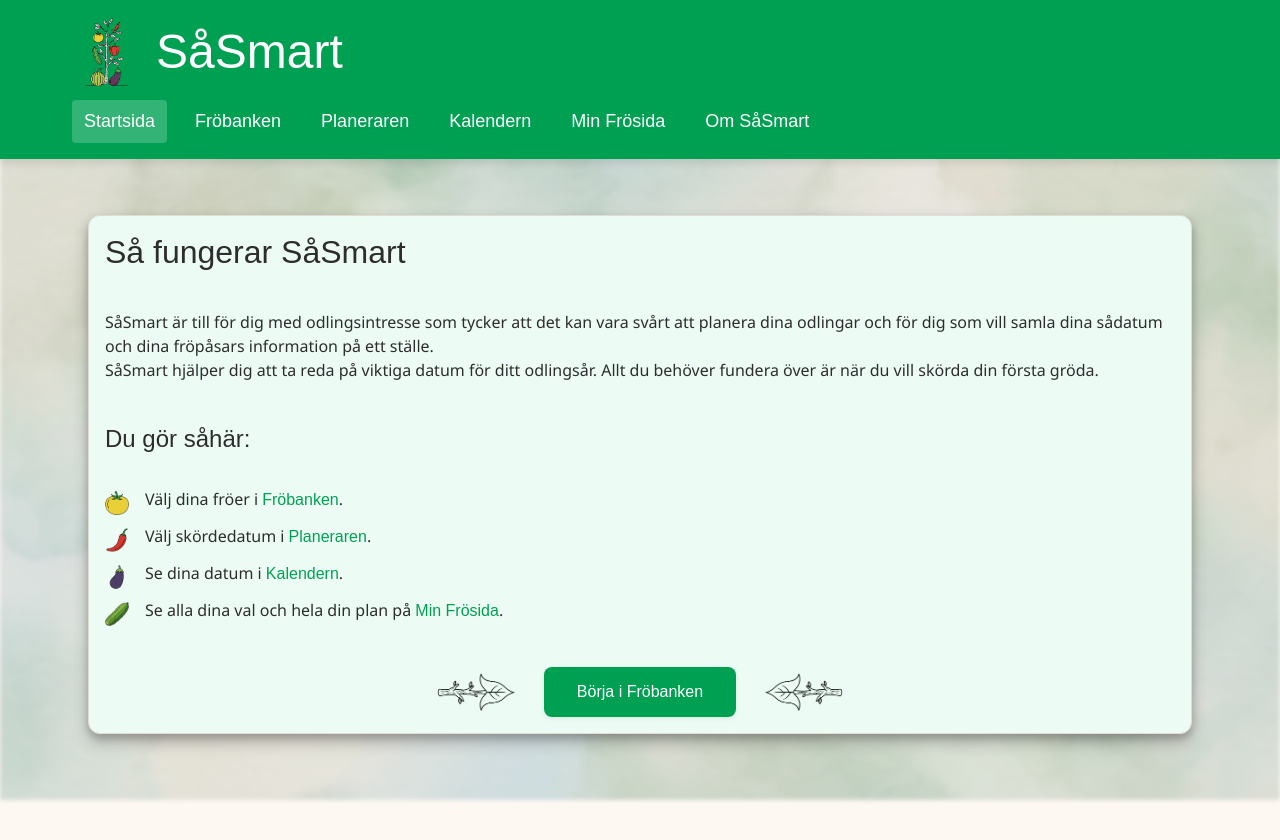
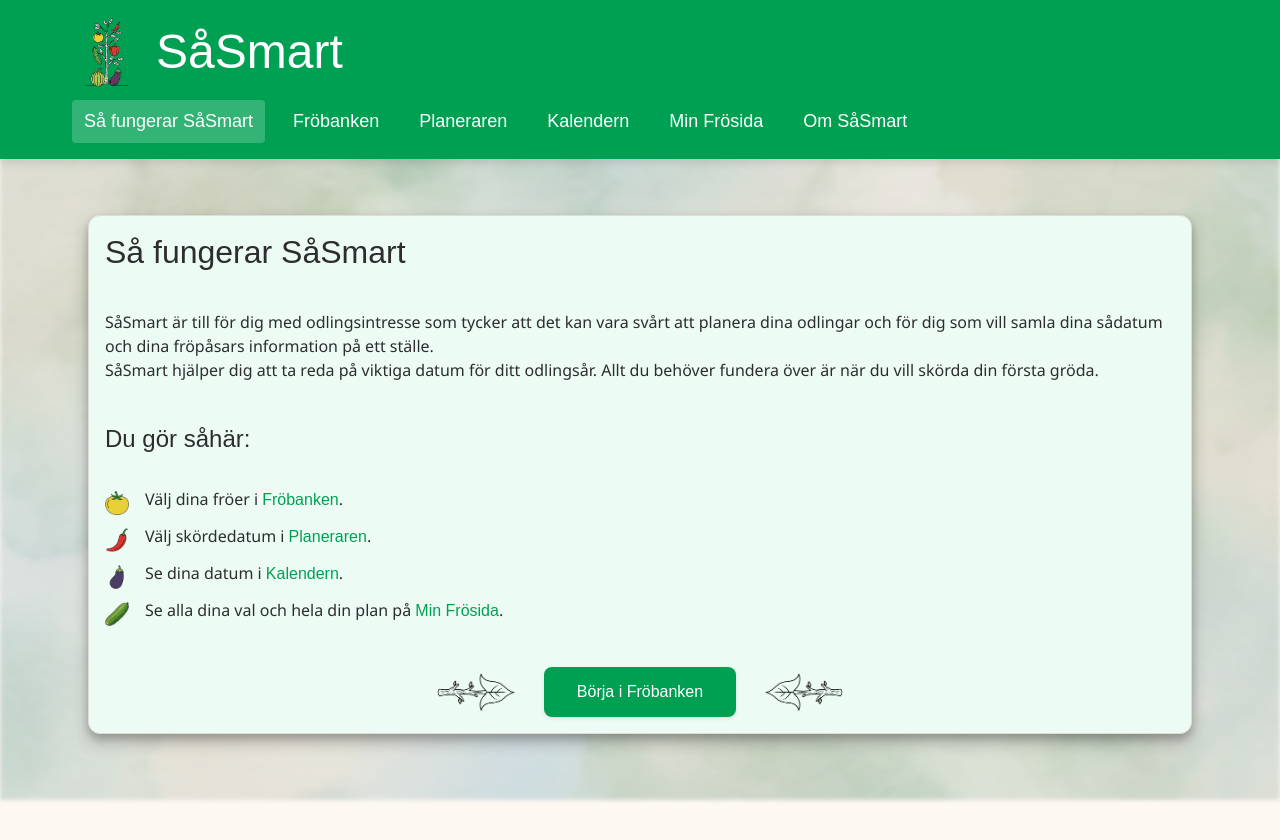
Before and after one commit to M-Lenvik/Examensarbete-SowSmart, a React (Vite) app: page / in a window 1280 px wide. Shown: the top 840 px of the page. Built offline with nearby package versions, Linux system fonts and the light colour scheme; a web font is replaced by a local one.

Commit message:
feat: update error page and header text to include SåSmart branding

```diff
--- a/src/components/Header/Header.tsx
+++ b/src/components/Header/Header.tsx
@@ -35,7 +35,7 @@ export const Header = () => {
 
         <nav className={`header-nav ${isMenuOpen ? "header-nav--open" : ""}`}>
           <NavLink to="/" className="nav-link" onClick={() => setIsMenuOpen(false)}>
-            Startsida
+            Så fungerar SåSmart
           </NavLink>
           <NavLink
             to="/plants"
--- a/src/pages/ErrorPage.tsx
+++ b/src/pages/ErrorPage.tsx
@@ -9,13 +9,13 @@ export const ErrorPage = () => {
 
   const message = isRouteErrorResponse(error)
     ? error.data?.message ?? "Sidan kunde inte visas."
-    : "Något gick fel. Försök igen eller gå tillbaka till startsidan.";
+    : "Något gick fel. Försök igen eller gå tillbaka till SåSmarts startsida.";
 
   return (
     <main>
       <h1>{title}</h1>
       <p>{message}</p>
-      <Link to="/">Till startsidan</Link>
+      <Link to="/">Till SåSmarts startsida</Link>
     </main>
   );
 };
```
